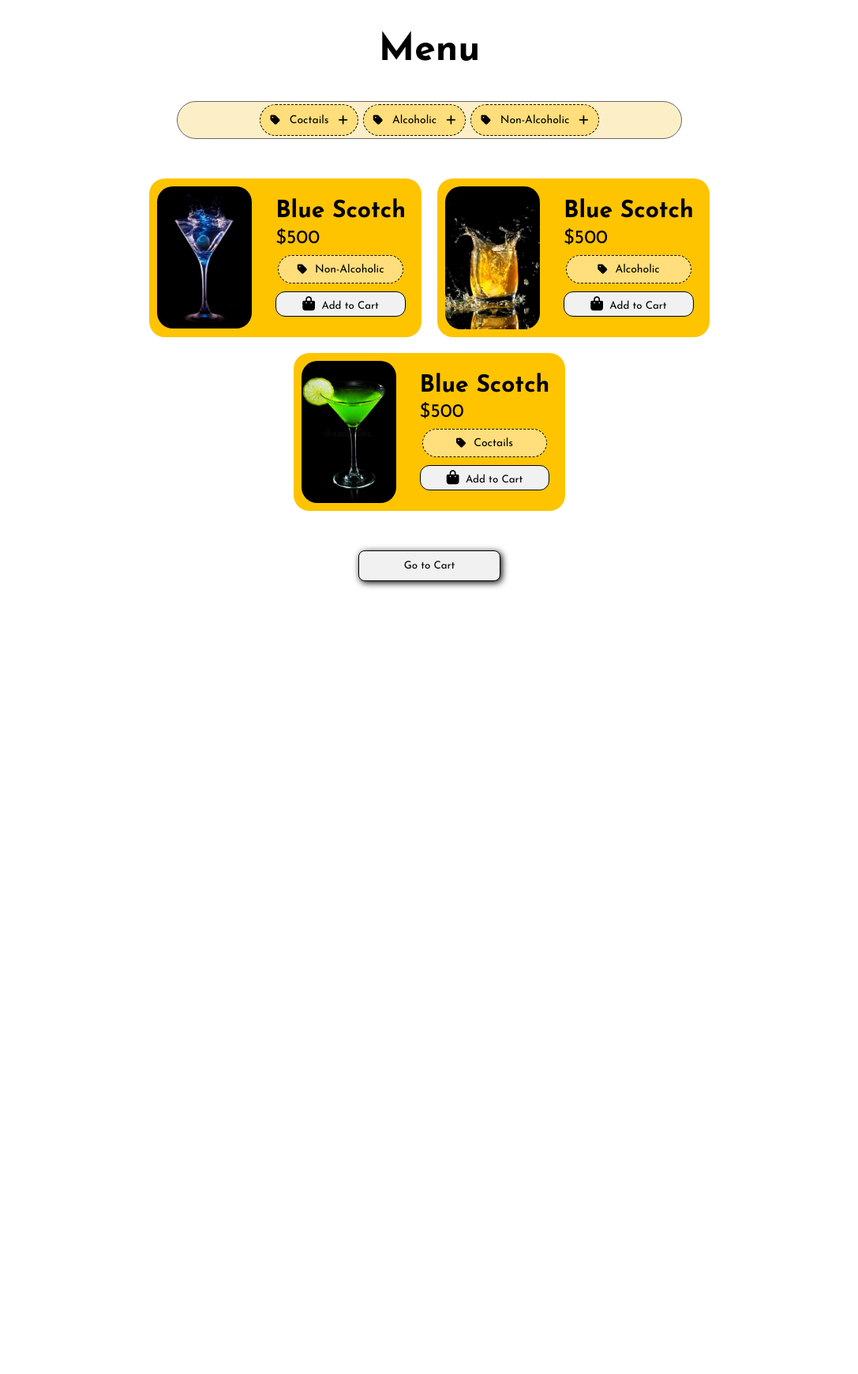
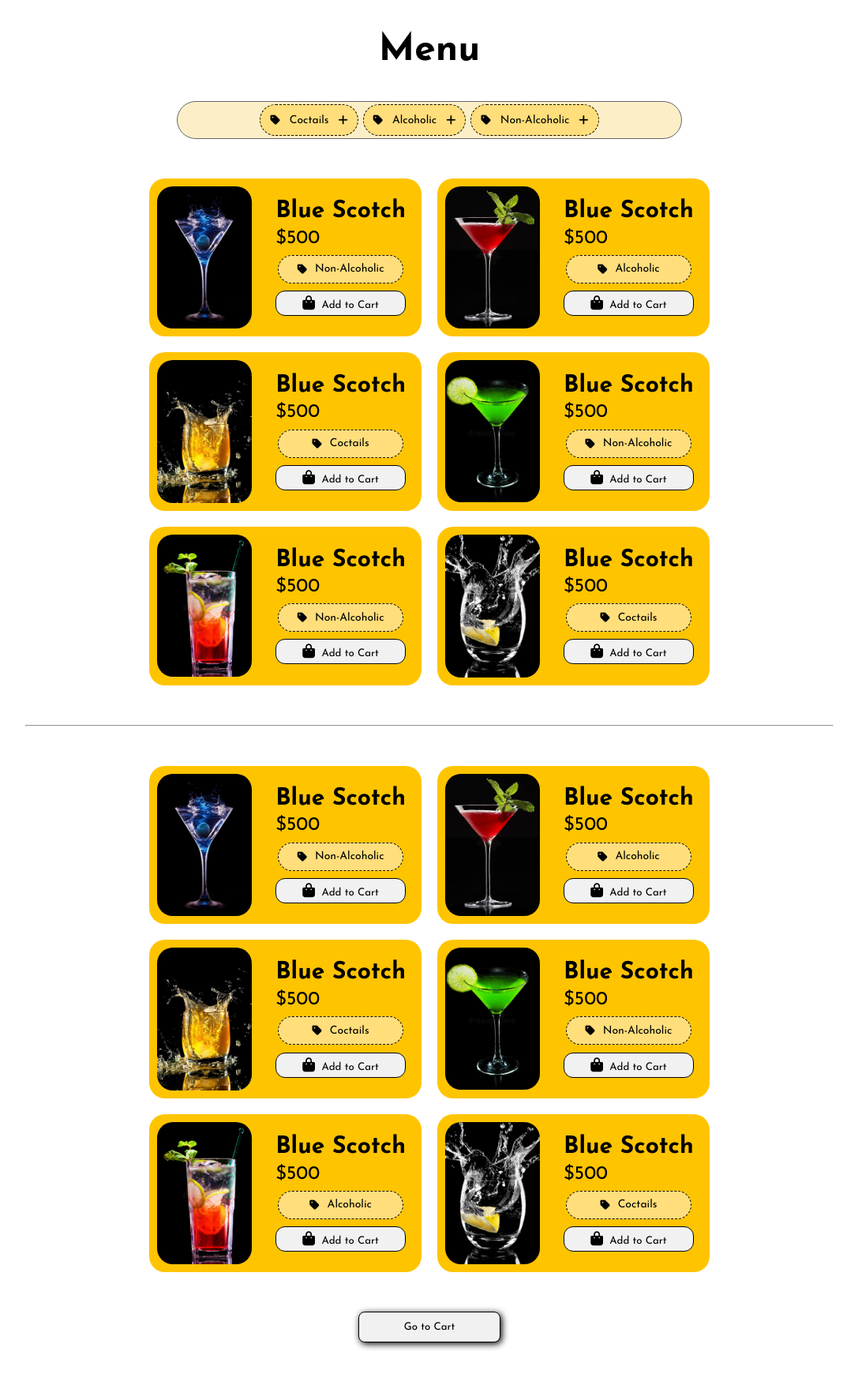
Before and after one commit to HardikShah563/Drinks2-DrinksDivine, a PHP site: page /pages/menu.html in a window 1280 px wide. Shown: the part 71-1811 px from the top of the page at 79% size, without its empty margins (96-1183 px from the left). Before the commit the page ends 816 px from the top, so only its background shows below. Run offline with PHP 8.4, Linux system fonts and the light colour scheme; some libraries are stand-ins or nearby versions.

Commit message:
modified menu

```diff
--- a/pages/menu.html
+++ b/pages/menu.html
@@ -32,9 +32,9 @@
                 <li><a href="#menu">Menu</a></li>
                 <li><a href="#contact-section">Contact</a></li>
                 <li class="nav-grey-line">|</li>
-                <li><a href="#"><i class="fa-regular fa-heart"></i></a></li>
-                <li><a href="#"><i class="fa-regular fa-user"></i></a></li>
-                <li><a href="#"><i class="fa-solid fa-bag-shopping"></i></a></li>
+                <li><a href="./wishlisht.html"><i class="fa-regular fa-heart"></i></a></li>
+                <li><a href="./login.html"><i class="fa-regular fa-user"></i></a></li>
+                <li><a href="./cart.html"><i class="fa-solid fa-bag-shopping"></i></a></li>
             </div>
         </nav>
     </section>
@@ -81,7 +81,7 @@
 
             <div class="menu-item">
                 <div class="menu-item-img">
-                    <img src="../img/golden-drink.jpg" alt="Golden Drink">
+                    <img src="../img/red-drink.jpg" alt="Golden Drink">
                 </div>
                 <div class="menu-item-details">
                     <p class="drink-name">Blue Scotch</p>
@@ -99,7 +99,173 @@
 
             <div class="menu-item">
                 <div class="menu-item-img">
+                    <img src="../img/golden-drink.jpg" alt="Green Drink">
+                </div>
+                <div class="menu-item-details">
+                    <p class="drink-name">Blue Scotch</p>
+                    <p class="cost">$500</p>
+                    <div class="tag tag-icon">
+                        <i class="fa-solid fa-tag tag-icon"></i>
+                        <p>Coctails</p>
+                    </div>
+                    <button class="add-to-cart">
+                        <i class="fa-solid fa-bag-shopping add-to-cart"></i>
+                        &nbsp;Add to Cart
+                    </button>
+                </div>
+            </div>
+
+            <div class="menu-item">
+                <div class="menu-item-img">
                     <img src="../img/green-drink.jpg" alt="Green Drink">
+                </div>
+                <div class="menu-item-details">
+                    <p class="drink-name">Blue Scotch</p>
+                    <p class="cost">$500</p>
+                    <div class="tag tag-icon">
+                        <i class="fa-solid fa-tag tag-icon"></i>
+                        <p>Non-Alcoholic</p>
+                    </div>
+                    <button class="add-to-cart">
+                        <i class="fa-solid fa-bag-shopping add-to-cart"></i>
+                        &nbsp;Add to Cart
+                    </button>
+                </div>
+            </div>
+
+            <div class="menu-item">
+                <div class="menu-item-img">
+                    <img src="../img/orange-drink.jpg" alt="Green Drink">
+                </div>
+                <div class="menu-item-details">
+                    <p class="drink-name">Blue Scotch</p>
+                    <p class="cost">$500</p>
+                    <div class="tag tag-icon">
+                        <i class="fa-solid fa-tag tag-icon"></i>
+                        <p>Non-Alcoholic</p>
+                    </div>
+                    <button class="add-to-cart">
+                        <i class="fa-solid fa-bag-shopping add-to-cart"></i>
+                        &nbsp;Add to Cart
+                    </button>
+                </div>
+            </div>
+
+            <div class="menu-item">
+                <div class="menu-item-img">
+                    <img src="../img/white-drink.jpg" alt="Green Drink">
+                </div>
+                <div class="menu-item-details">
+                    <p class="drink-name">Blue Scotch</p>
+                    <p class="cost">$500</p>
+                    <div class="tag tag-icon">
+                        <i class="fa-solid fa-tag tag-icon"></i>
+                        <p>Coctails</p>
+                    </div>
+                    <button class="add-to-cart">
+                        <i class="fa-solid fa-bag-shopping add-to-cart"></i>
+                        &nbsp;Add to Cart
+                    </button>
+                </div>
+            </div>
+        </div>
+
+        <hr class="menu-division-hr">
+
+        <div class="explore-menu">
+            <div class="menu-item">
+                <div class="menu-item-img">
+                    <img src="../img/blue-drink.jpg" alt="Blue Drink">
+                </div>
+                <div class="menu-item-details">
+                    <p class="drink-name">Blue Scotch</p>
+                    <p class="cost">$500</p>
+                    <div class="tag tag-icon">
+                        <i class="fa-solid fa-tag tag-icon"></i>
+                        <p>Non-Alcoholic</p>
+                    </div>
+                    <button class="add-to-cart">
+                        <i class="fa-solid fa-bag-shopping add-to-cart"></i>
+                        &nbsp;Add to Cart
+                    </button>
+                </div>
+            </div>
+
+            <div class="menu-item">
+                <div class="menu-item-img">
+                    <img src="../img/red-drink.jpg" alt="Golden Drink">
+                </div>
+                <div class="menu-item-details">
+                    <p class="drink-name">Blue Scotch</p>
+                    <p class="cost">$500</p>
+                    <div class="tag tag-icon">
+                        <i class="fa-solid fa-tag tag-icon"></i>
+                        <p>Alcoholic</p>
+                    </div>
+                    <button class="add-to-cart">
+                        <i class="fa-solid fa-bag-shopping add-to-cart"></i>
+                        &nbsp;Add to Cart
+                    </button>
+                </div>
+            </div>
+
+            <div class="menu-item">
+                <div class="menu-item-img">
+                    <img src="../img/golden-drink.jpg" alt="Green Drink">
+                </div>
+                <div class="menu-item-details">
+                    <p class="drink-name">Blue Scotch</p>
+                    <p class="cost">$500</p>
+                    <div class="tag tag-icon">
+                        <i class="fa-solid fa-tag tag-icon"></i>
+                        <p>Coctails</p>
+                    </div>
+                    <button class="add-to-cart">
+                        <i class="fa-solid fa-bag-shopping add-to-cart"></i>
+                        &nbsp;Add to Cart
+                    </button>
+                </div>
+            </div>
+
+            <div class="menu-item">
+                <div class="menu-item-img">
+                    <img src="../img/green-drink.jpg" alt="Green Drink">
+                </div>
+                <div class="menu-item-details">
+                    <p class="drink-name">Blue Scotch</p>
+                    <p class="cost">$500</p>
+                    <div class="tag tag-icon">
+                        <i class="fa-solid fa-tag tag-icon"></i>
+                        <p>Non-Alcoholic</p>
+                    </div>
+                    <button class="add-to-cart">
+                        <i class="fa-solid fa-bag-shopping add-to-cart"></i>
+                        &nbsp;Add to Cart
+                    </button>
+                </div>
+            </div>
+
+            <div class="menu-item">
+                <div class="menu-item-img">
+                    <img src="../img/orange-drink.jpg" alt="Green Drink">
+                </div>
+                <div class="menu-item-details">
+                    <p class="drink-name">Blue Scotch</p>
+                    <p class="cost">$500</p>
+                    <div class="tag tag-icon">
+                        <i class="fa-solid fa-tag tag-icon"></i>
+                        <p>Alcoholic</p>
+                    </div>
+                    <button class="add-to-cart">
+                        <i class="fa-solid fa-bag-shopping add-to-cart"></i>
+                        &nbsp;Add to Cart
+                    </button>
+                </div>
+            </div>
+
+            <div class="menu-item">
+                <div class="menu-item-img">
+                    <img src="../img/white-drink.jpg" alt="Green Drink">
                 </div>
                 <div class="menu-item-details">
                     <p class="drink-name">Blue Scotch</p>
@@ -118,12 +284,14 @@
 
         <button class="go-to-menu btn-animation">
             <span>
-                <a target="_blank" href="/pages/menu.html">
+                <a target="_blank" href="cart.html">
                     Go to Cart
                 </a>
             </span>
         </button>
-
+    </div>
+    <div class="add-to-cart-overlay">
+        <p>Product Added to Cart</p>
     </div>
 </body>
 
--- a/style/menu.css
+++ b/style/menu.css
@@ -11,6 +11,7 @@
     --background-yellow: #fcefc8;
     --tag-yellow: #ffde7b;
     --deep-yellow: #a47e00;
+    --background-green: #9aff95;
 }
 
 /* Font face import */
@@ -49,6 +50,12 @@ html {
     scroll-behavior: smooth;
     font-family: Arial, Helvetica, sans-serif;
     overflow-x: hidden;
+}
+
+.nav {
+    position: sticky;
+    top: 0;
+    background-color: #ffffffa1;
 }
 
 /* <======== Sort Tag Div CSS ========>  */
@@ -203,3 +210,24 @@ html {
     opacity: 1;
     right: 0;
 }
+
+.menu-division-hr {
+    width: 80%;
+    margin: auto auto;
+}
+
+.add-to-cart-overlay {
+    position: fixed;
+    top: 100px;
+    right: -300px;
+    padding: 10px;
+    border: 1px dashed var(--black);
+    border-right: none;
+    background-color: var(--background-green);
+    border-radius: 4px;
+    transition-duration: 300ms;
+}
+
+.add-to-cart-overlay.show {
+    right: 0px;
+}
--- a/style/navbar.css
+++ b/style/navbar.css
@@ -42,6 +42,14 @@ nav {
     font-weight: 500;
     font-size: 18px;
     transition: 200ms;
+}
+
+.nav-links li a i {
+    transition-duration: 200ms;
+}
+
+.nav-links li a i:hover {
+    transform: scale(1.2);
 }
 
 /* navigation bar lines for collapsable nav bar */
@@ -115,6 +123,11 @@ nav {
         border-bottom: 1px solid var(--grey);
     }
 
+    .nav-grey-line {
+        display: none;
+        opacity: 0;
+    }
+
     .nav-btn .icon {
         margin-inline: auto;
         font-size: 22px;
```
Also changed, not shown: index.html (+4 -4 lines), pages/cart.html (added, +12 -0 lines), pages/wishlisht.html (added, +12 -0 lines), script/menu.js (+41 -21 lines).
